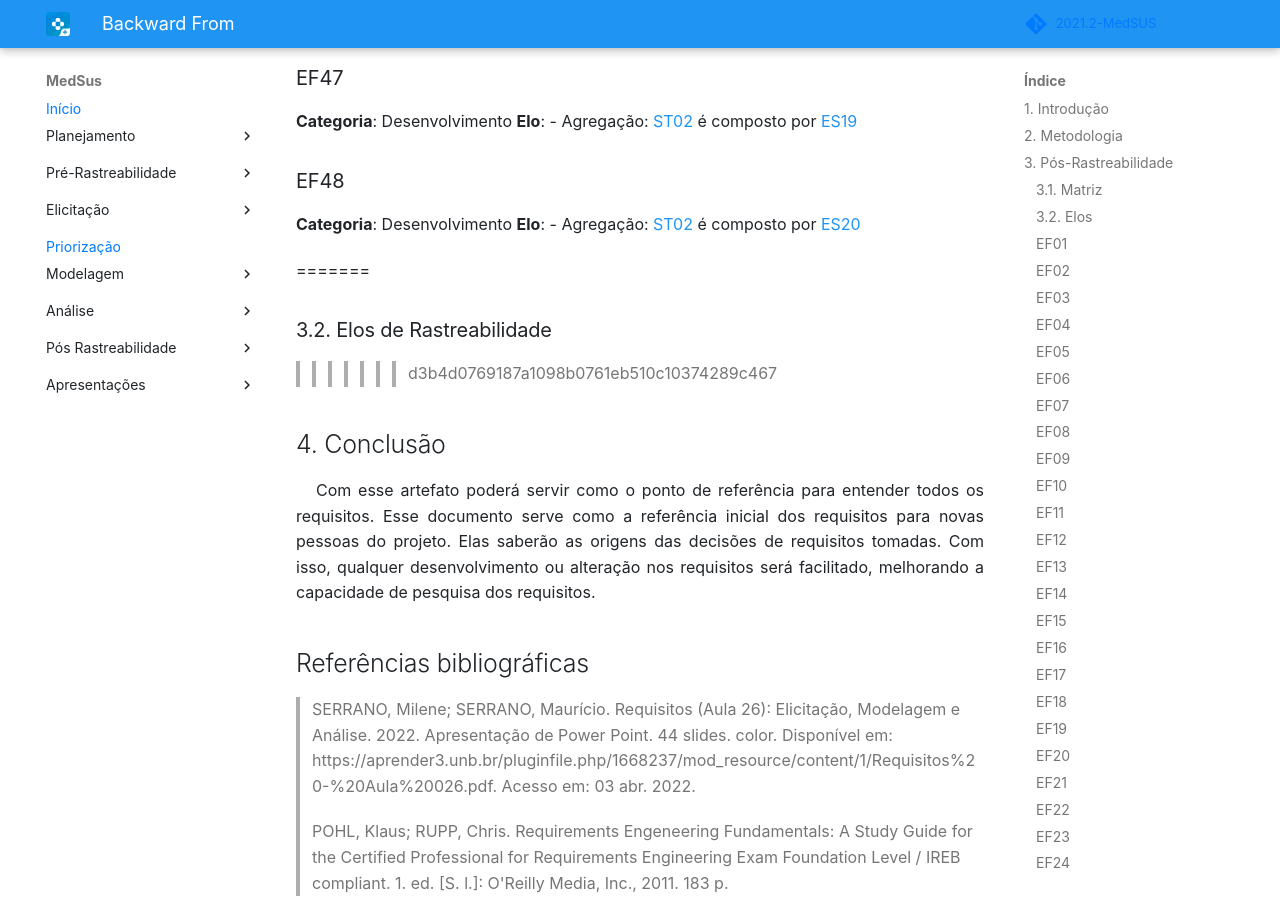
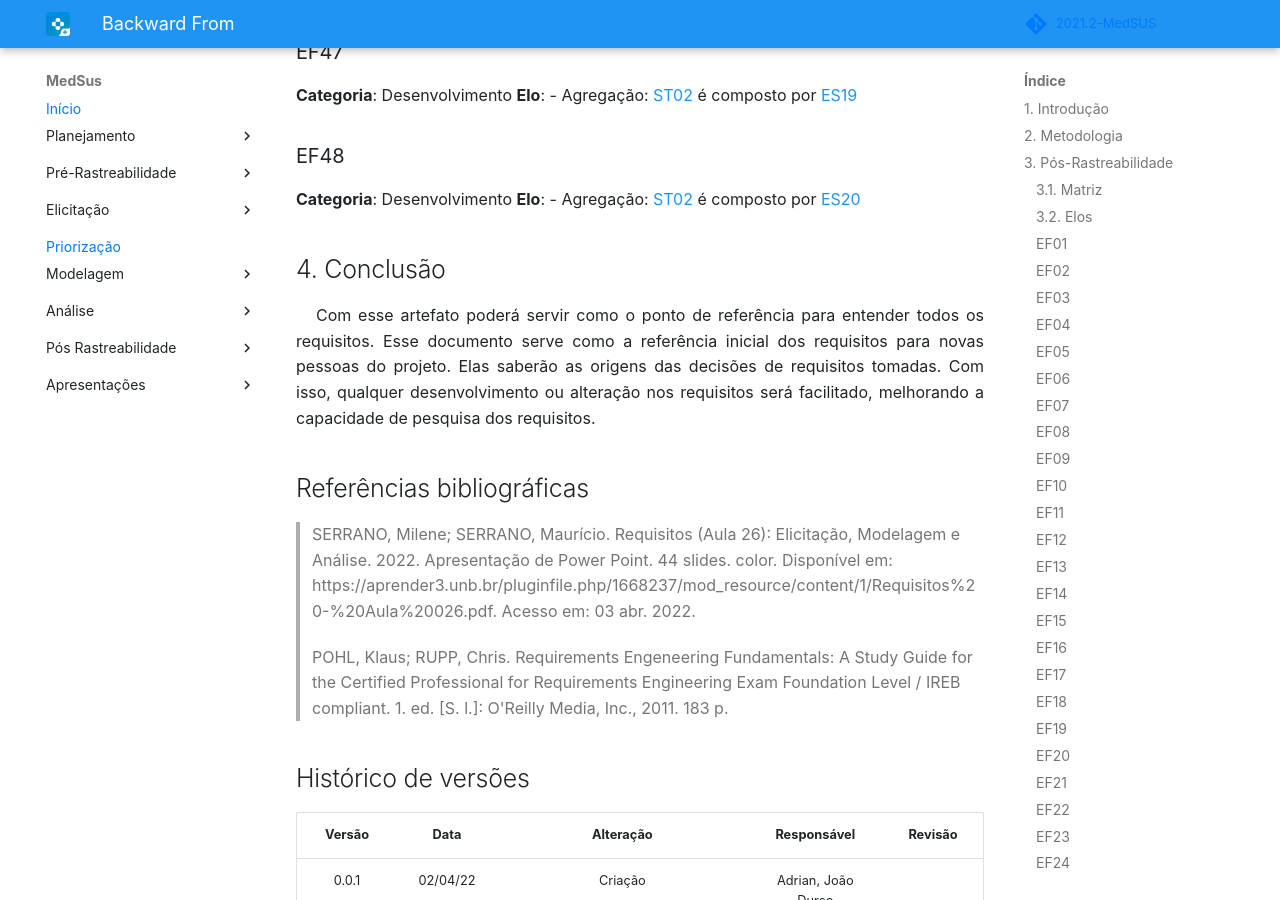
Before and after one commit to Requisitos-de-Software/2021.2-MedSUS, an MkDocs documentation site: the page built from docs/post_traceability/backward_from.md, in a window 1280 px wide and 900 px high, scrolled down 6548 px. Built offline with MkDocs 1.6.1 and Material for MkDocs 9.7.7, drawn with Linux system fonts in a browser that asks for light colours; some web fonts are replaced; comment, search, counter and statistics services are not loaded.

Commit message:
FIX - conclusão

```diff
--- a/docs/post_traceability/backward_from.md
+++ b/docs/post_traceability/backward_from.md
@@ -340,9 +339,6 @@ Para a realização desse artefato, primeiramente a baseline e o backlog do prod
 **Elo**:
 - Agregação: [ST02](../elicitation/storytelling.md) é composto por [ES20](../modeling/supplementary_specification.md)
 
-=======
-### 3.2. Elos de Rastreabilidade
->>>>>>> d3b4d0769187a1098b0761eb510c10374289c467
 
 ## 4. Conclusão
 
```
Also changed, not shown: other parts of docs/post_traceability/backward_from.md (+0 -1 lines).
